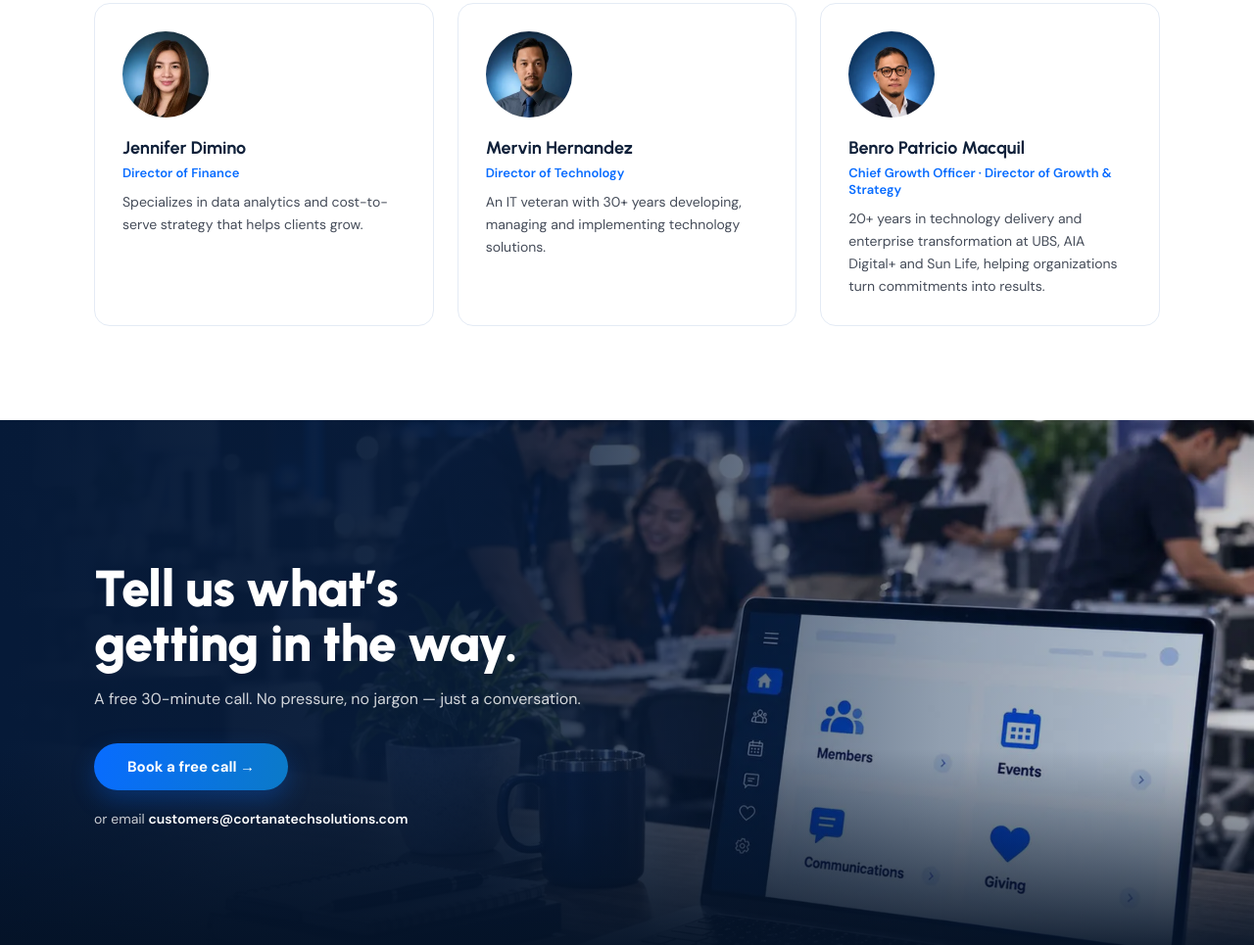
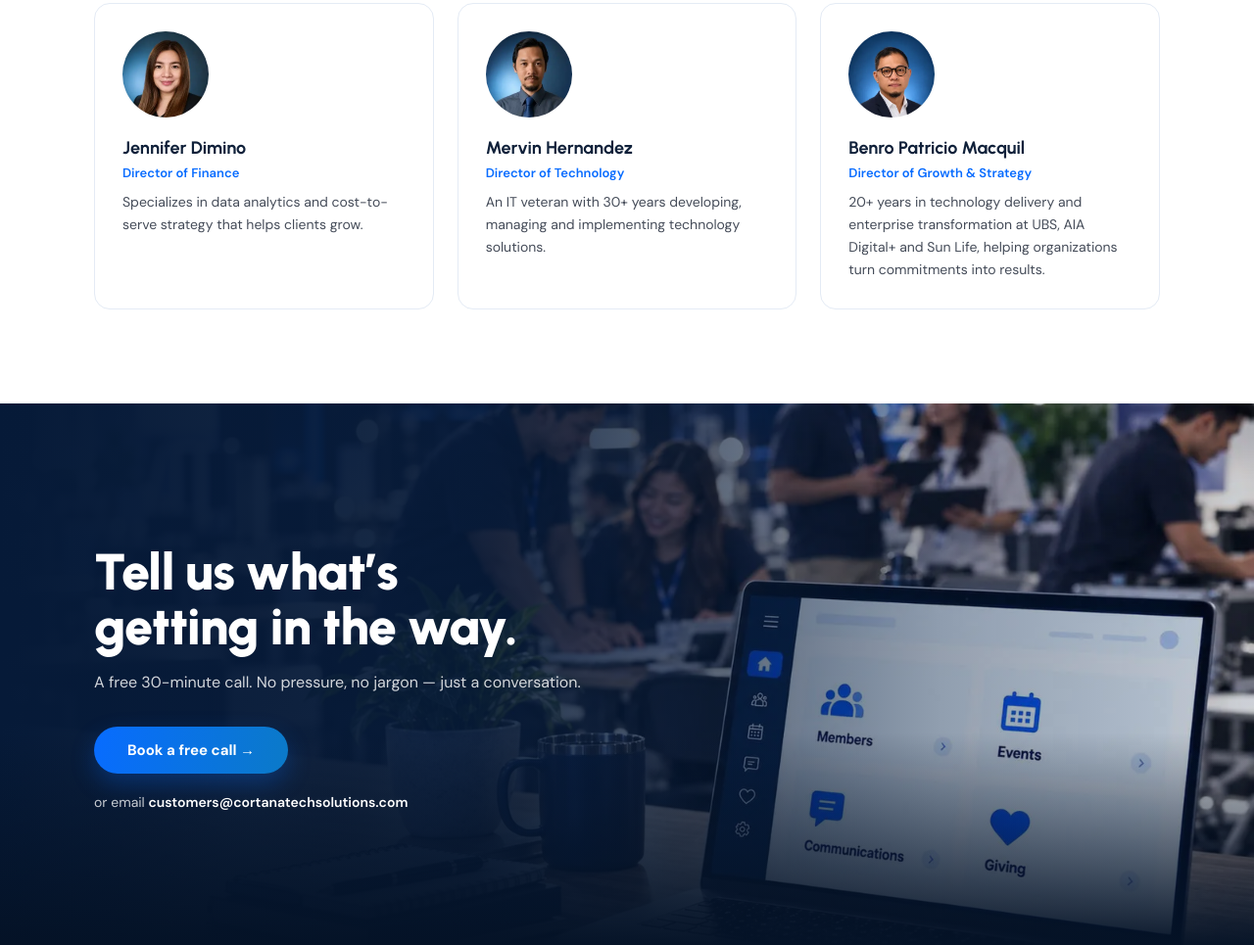
Before and after one commit to tituslaxajr/cortanatech-web-redesign, a plain HTML site: page about.html in a window 1280 px wide. Shown: the part 2521-3486 px from the top of the page at 98% size. Drawn offline with Linux system fonts and the light colour scheme.

Commit message:
Shorten Benro's role to Director of Growth & Strategy
Co-Authored-By: Claude Opus 5.5 <noreply@anthropic.com>
Claude-Session: https://claude.ai/code/session_01HS49xS4Zhk1MHGK6u8bsa6

```diff
--- a/about.html
+++ b/about.html
@@ -154,7 +154,7 @@
         <div class="ct-card">
           <img src="assets/photos/team/benro-patricio-macquil.webp" alt="Benro Patricio Macquil" loading="lazy" decoding="async">
           <h3 class="ct-card__title" style="margin-top: 20px;">Benro Patricio Macquil</h3>
-          <p class="role">Chief Growth Officer · Director of Growth &amp; Strategy</p>
+          <p class="role">Director of Growth &amp; Strategy</p>
           <p class="ct-card__body" style="margin-top: 10px;">20+ years in technology delivery and enterprise transformation at UBS, AIA Digital+ and Sun Life, helping organizations turn commitments into results.</p>
         </div>
       </div>
```
